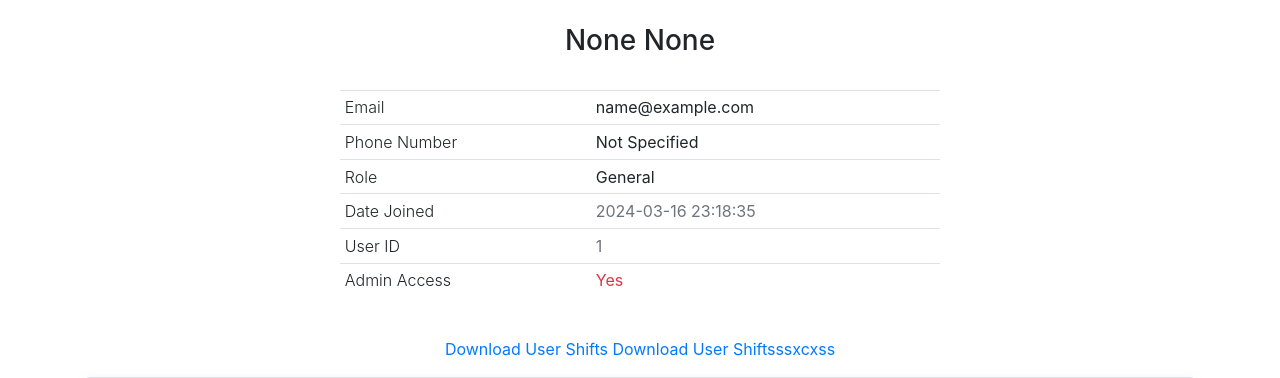
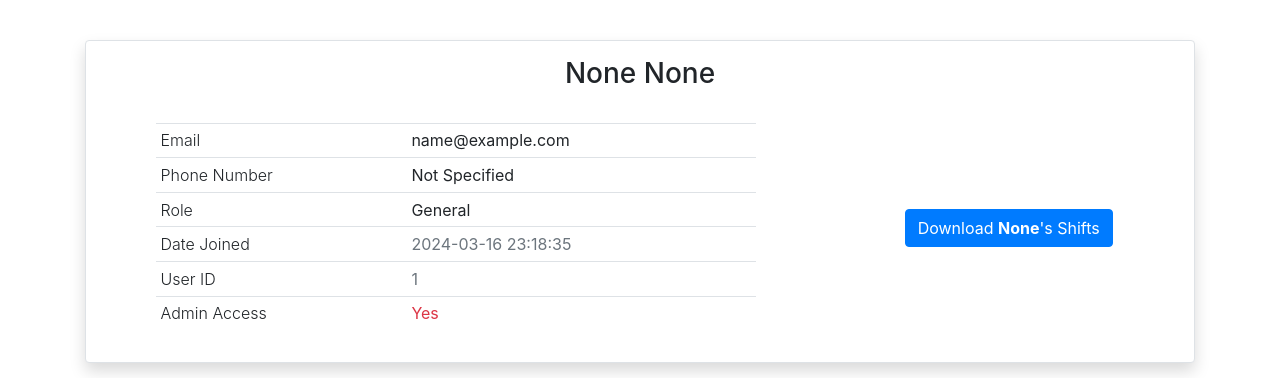
Before and after one commit to tjmeier/Flask-Web-App, a Flask app: page /admin/user/1 in a window 1280 px wide. Shown: the part 56-434 px from the top of the page. Run offline with Flask 3, Linux system fonts and the light colour scheme; the visitor is signed in with stand-in values (Sample User, id 1); data comes from the database, SQL or seed files in the repository; data that the repository does not hold is empty; some libraries are stand-ins or nearby versions.

Commit message:
finalize download button

```diff
--- a/website/templates/admin_see_user.html
+++ b/website/templates/admin_see_user.html
@@ -7,10 +7,14 @@
 
 <div align="center">
 
+    <div class="container p-3 my-3 border shadow bg-white rounded">
+
         <h3>{{see_user.firstName}} {{see_user.lastName}}</h3>
 
+        <div class="row">
+
+            <div class="col-8">
                 <br/>
-
 
                 <table class="table table-sm" style="max-width: 600px;">
 
@@ -55,13 +59,21 @@
                     </tbody>
                 </table>
 
-    <br/>
 
-    <a href={{"/admin/download/" + Excel_File_Name}} download>Download User Shifts</a>
-    <a href="/admin/download/Tyler-02-16-2023.xlsx" download>Download User Shiftsssxcxss</a>
+
+            </div>
+
+            <div class="col-4" style="margin-top: 10%;">
+                <a class="btn btn-primary btnl-lg" href="{{Excel_File_Name}}" role="button" download>Download <strong>{{see_user.firstName}}</strong>'s Shifts</a>
+            </div>
+
+        </div>
+    </div>
 
 
     <br/>
+
+
 
 
     <div class="table-responsive container p-3 my-3 border shadow bg-white rounded">
--- a/website/templates/home.html
+++ b/website/templates/home.html
@@ -7,7 +7,7 @@
 
 <div class="container p-3 my-3 border shadow bg-white rounded">
     <form method="POST"> <!-- HTTP post-->
-        <div class="row justify-content-center" form-group" align="center">
+        <div class="row form-group" align="center">
 
 
             {% if user.activeShift_id == 0 %} <!-- user is currently clocked out-->
--- a/website/views_admin.py
+++ b/website/views_admin.py
@@ -114,12 +114,15 @@
     if (not current_user.is_admin):
         return redirect(url_for('views.home'))
     else:
+        DOWNLOAD_PATH = "/admin/download/"
+
         see_user = User.query.get(see_user_id)
 
         # for testing generating excel:
-        Excel_File_Name = users_shifts_pd_dataframe(User.query.order_by(User.lastName), datetime.strptime("2023-02-16 0:00:00", "%Y-%m-%d %H:%M:%S"), datetime.strptime("2025-03-19 0:00:00", "%Y-%m-%d %H:%M:%S"))
+        Excel_File_Name = users_shifts_pd_dataframe([see_user], datetime.strptime("2023-02-16 0:00:00", "%Y-%m-%d %H:%M:%S"), datetime.strptime("2025-03-19 0:00:00", "%Y-%m-%d %H:%M:%S"))
 
-        return render_template("admin_see_user.html", user=current_user, see_user=see_user, Excel_File_Name=f"/admin/download/{Excel_File_Name}", \
+
+        return render_template("admin_see_user.html", user=current_user, see_user=see_user, Excel_File_Name=f"{DOWNLOAD_PATH}{Excel_File_Name}", \
                                 all_shifts_display_data=user_all_shifts_formatted(user=see_user, use_case="admin html"))
 
 @views_admin.route('/download/<path:excel_filename>', methods=['GET', 'POST'])
```
Lines whose indentation alone changed are shown as unchanged.
